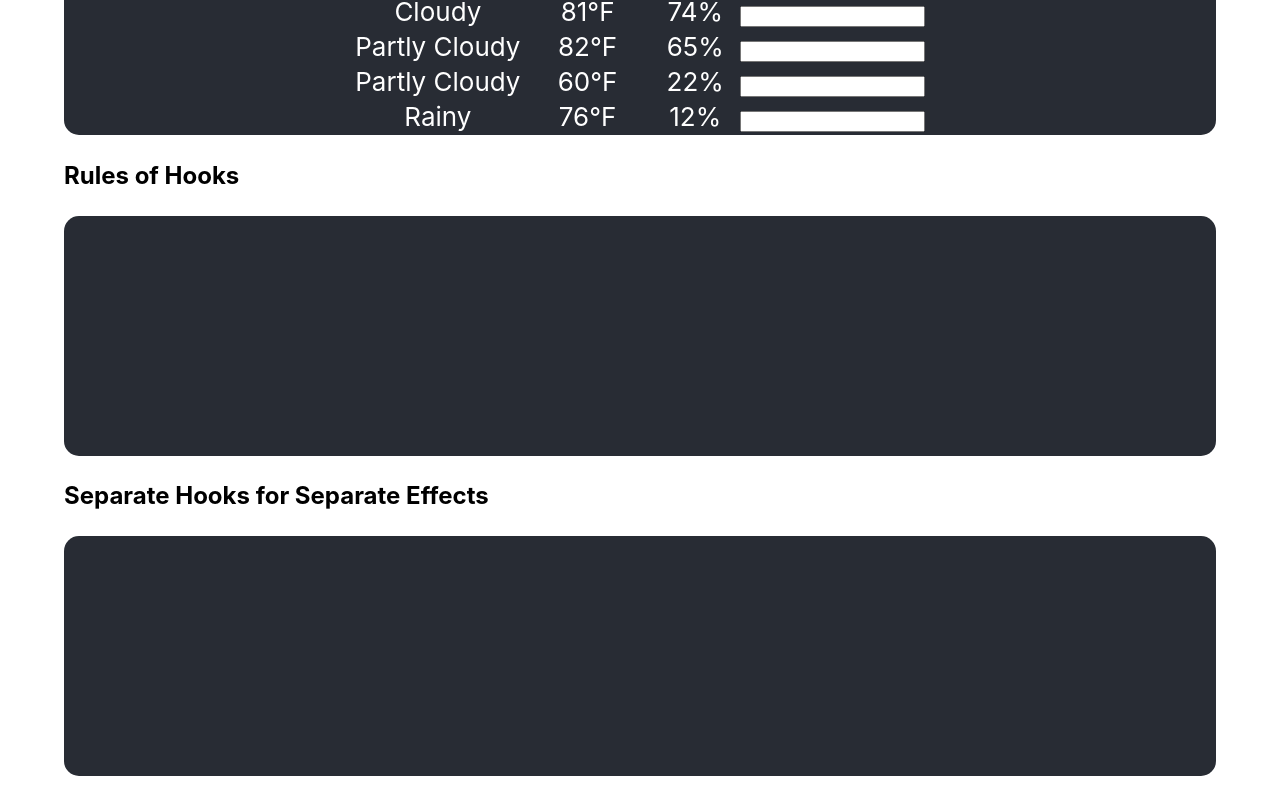
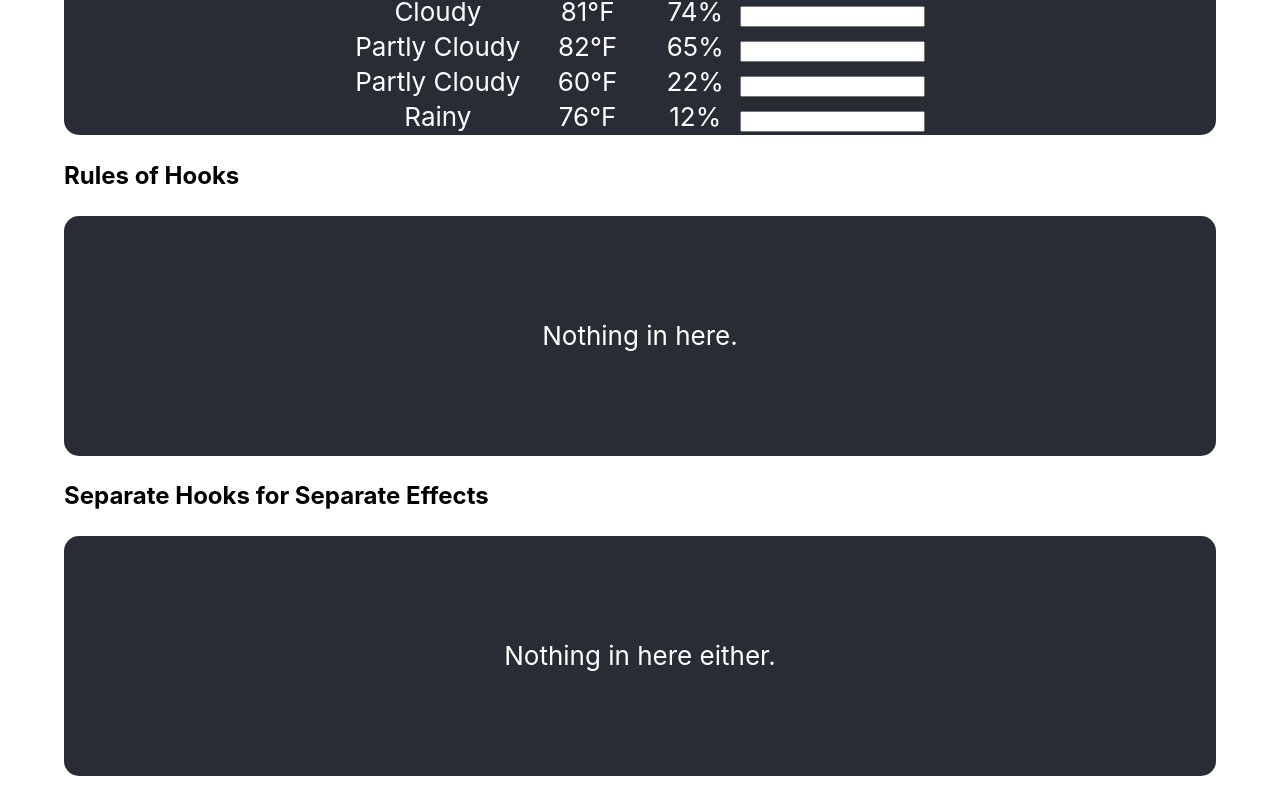
Before and after one commit to dsenen/mythirdreactapp, a React (Create React App) app: page / in a window 1280 px wide. Shown: the part 1115-1916 px from the top of the page. Built offline with nearby package versions, Linux system fonts and the light colour scheme.

Commit message:
Some text for the empty divs

```diff
--- a/src/App.js
+++ b/src/App.js
@@ -113,10 +113,12 @@ export default function Counter() {
 
       <h2>Rules of Hooks</h2>
       <div className="App-header">
+        <p>Nothing in here.</p>
       </div>
 
       <h2>Separate Hooks for Separate Effects</h2>
       <div className="App-header">
+        <p>Nothing in here either.</p>
       </div>
     </div>
   );
```
